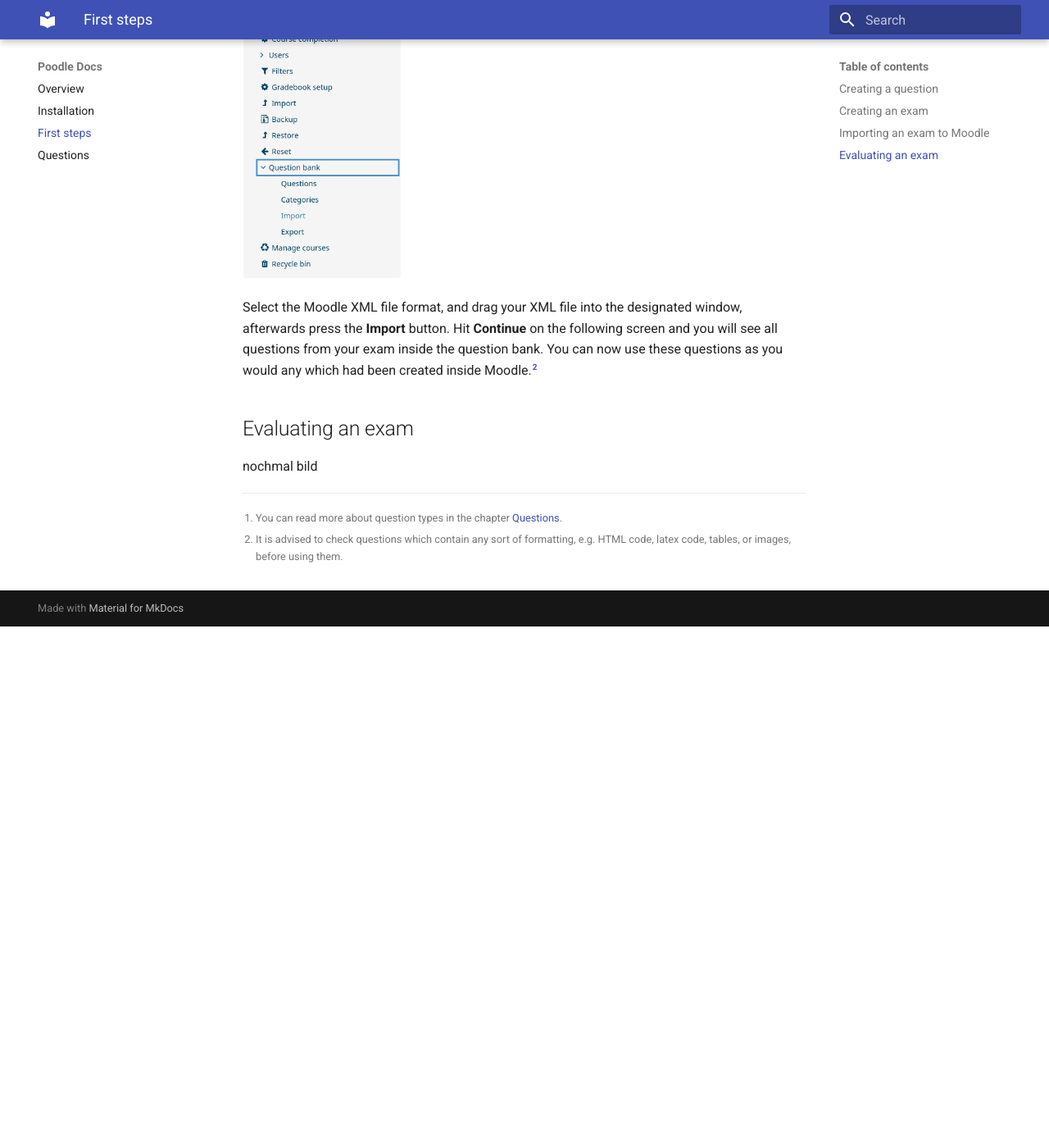
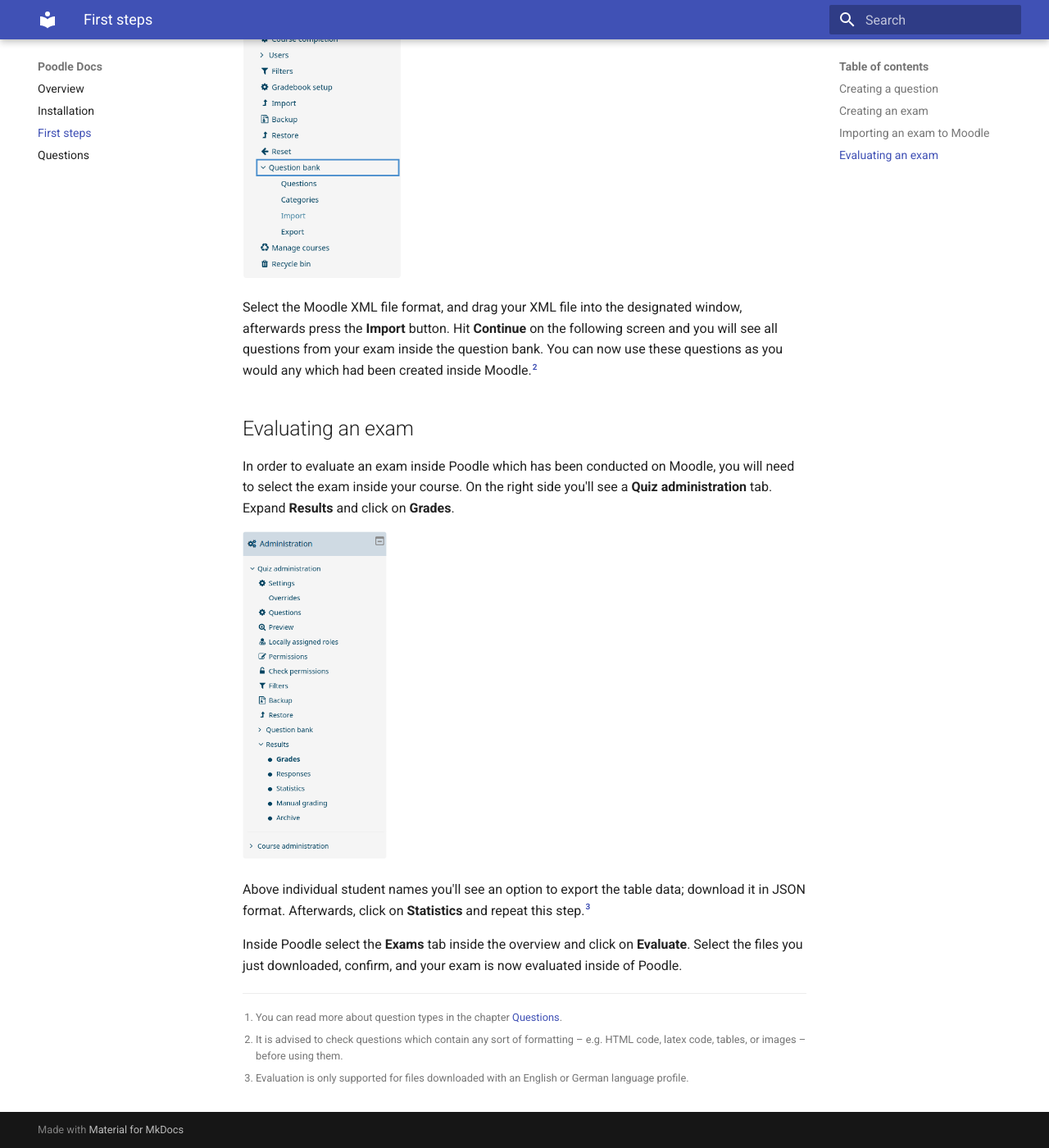
Before and after one commit to ananaft/poodle-docs, an MkDocs documentation site: the page built from docs/02_first-steps.md, in a window 1280 px wide and 1400 px high, scrolled down 2532 px. Shown: the whole window at 82% size. Built offline with MkDocs 1.6.1 and Material for MkDocs 9.7.7, drawn with Linux system fonts in a browser that asks for light colours; before the commit the page ends 3296 px from its top, so only the background shows below that.

Commit message:
First steps chapter completed

```diff
--- a/docs/02_first-steps.md
+++ b/docs/02_first-steps.md
@@ -116,12 +116,29 @@
 
 ## Evaluating an exam
 
-nochmal bild
+In order to evaluate an exam inside Poodle which has been conducted on Moodle,
+you will need to select the exam inside your course. On the right side you'll
+see a **Quiz administration** tab. Expand **Results** and click on
+**Grades**.
+
+![exam-eval](img/exam-eval.png)
+
+Above individual student names you'll see an option to export the table data;
+download it in JSON format. Afterwards, click on **Statistics** and repeat this
+step.[^3]
+
+Inside Poodle select the **Exams** tab inside the overview and click on
+**Evaluate**. Select the files you just downloaded, confirm, and your exam is
+now evaluated inside of Poodle.
+
 
 [^1]: You can read more about question types in the chapter
     [Questions](03_questions.md).
 
-[^2]: It is advised to check questions which contain any sort of formatting,
-    e.g. HTML code, latex code, tables, or images, before using them.
+[^2]: It is advised to check questions which contain any sort of formatting –
+    e.g. HTML code, latex code, tables, or images – before using them.
+
+[^3]: Evaluation is only supported for files downloaded with an English or
+    German language profile.
 
 [//]: # (importing from Moodle goes here in the future)
--- a/docs/stylesheets/extra.css
+++ b/docs/stylesheets/extra.css
@@ -1 +1,2 @@
 img[alt=question-import] { height: 400px; }
+img[alt=exam-eval] { height: 400px; }
```
Also changed, not shown: docs/img/exam-eval.png (added).
